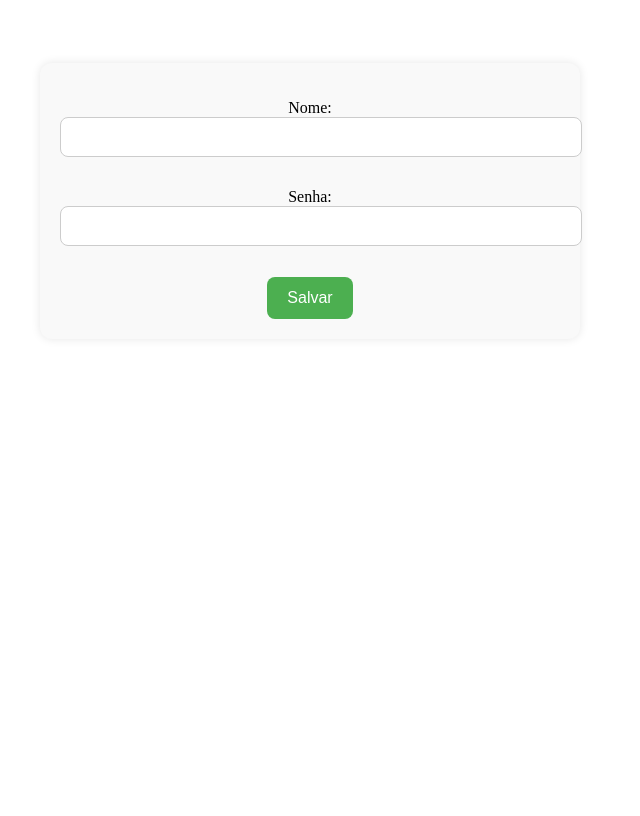
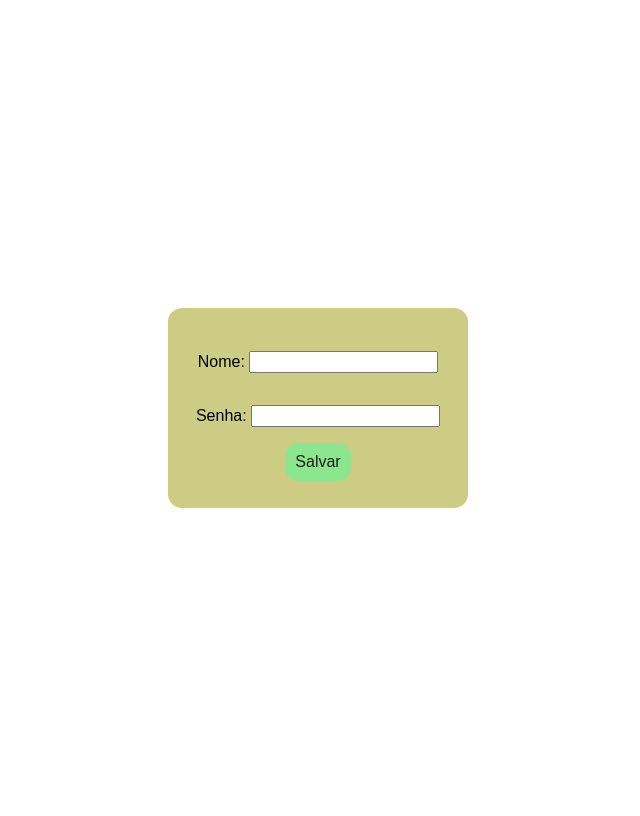
Before and after one commit to Uaaudio/Bar_Manager, a Django app: page / in a window 1280 px wide. Shown: the whole page, without its empty margins (330-970 px from the left). Before the commit the page ends 319 px from the top, so only its background shows below. Run offline with Django 5.2, Linux system fonts and the light colour scheme.

Commit message:
update style

```diff
--- a/static/css/style.css
+++ b/static/css/style.css
@@ -1,36 +1,45 @@
-form {
-  max-width: 500px;
-  margin: 0 auto;
-  padding: 20px;
-  background-color: #f9f9f9;
-  border-radius: 12px;
-  box-shadow: 0 0 10px rgba(0, 0, 0, 0.1);
+* {
+  box-sizing: border-box;
+}
+body{
+  height: 100vh;
+  width: 100vw;
+  display: flex;
+  justify-content: center;
+  align-items: center;
+  font-family: Arial, Helvetica, sans-serif;
+  overflow: hidden;
+  background-color: white;
+}
+form input{
+  font-size: 14px;
+
 }
 
-form input,
-form select,
-form textarea {
-  width: 100%;
-  padding: 10px;
-  margin-bottom: 15px;
-  border: 1px solid #ccc;
-  border-radius: 8px;
-  font-size: 16px;
+form {
+  width: 300px;
+  height: 200px;
+  background-color: rgb(204, 204, 133);
+  border-radius: 14px;
+  display: flex;
+  justify-content: center;
+  align-items: center;
+  flex-direction: column;
 }
 
 form button {
-  background-color: #4CAF50;
-  color: white;
-  padding: 12px 20px;
+  background-color: #8be68e;
+  color: rgb(31, 29, 29);
   border: none;
-  border-radius: 8px;
+  border-radius: 14px;
   cursor: pointer;
   font-size: 16px;
+  padding: 10px;
 }
 
 form button:hover {
   background-color: #45a049;
+  transition: 0.4s;
+  transform: scale(1.1);
+  color: white;
 }
-form{
-  margin-top : 5%
-}
--- a/templates/pages/manager.html
+++ b/templates/pages/manager.html
@@ -8,13 +8,10 @@
     <link rel="stylesheet" href= "{% static 'css/style.css' %}">
 </head>
 <body>
-    <center>
     <form method="POST">
         {% csrf_token %}
         {{ form_storage.as_p }}
         <button type="submit">Salvar</button>
     </form>
-    </center>
-
 </body>
 </html>
--- a/templates/pages/register_user.html
+++ b/templates/pages/register_user.html
@@ -8,13 +8,11 @@
     <link rel="stylesheet" href= "{% static 'css/style.css' %}">
 </head>
 <body>
-    <center>
     <form method="POST">
         {% csrf_token %}
         {{ form_login.as_p }}
         <button type="submit">Salvar</button>
     </form>
-    </center>
 
 </body>
 </html>
```
